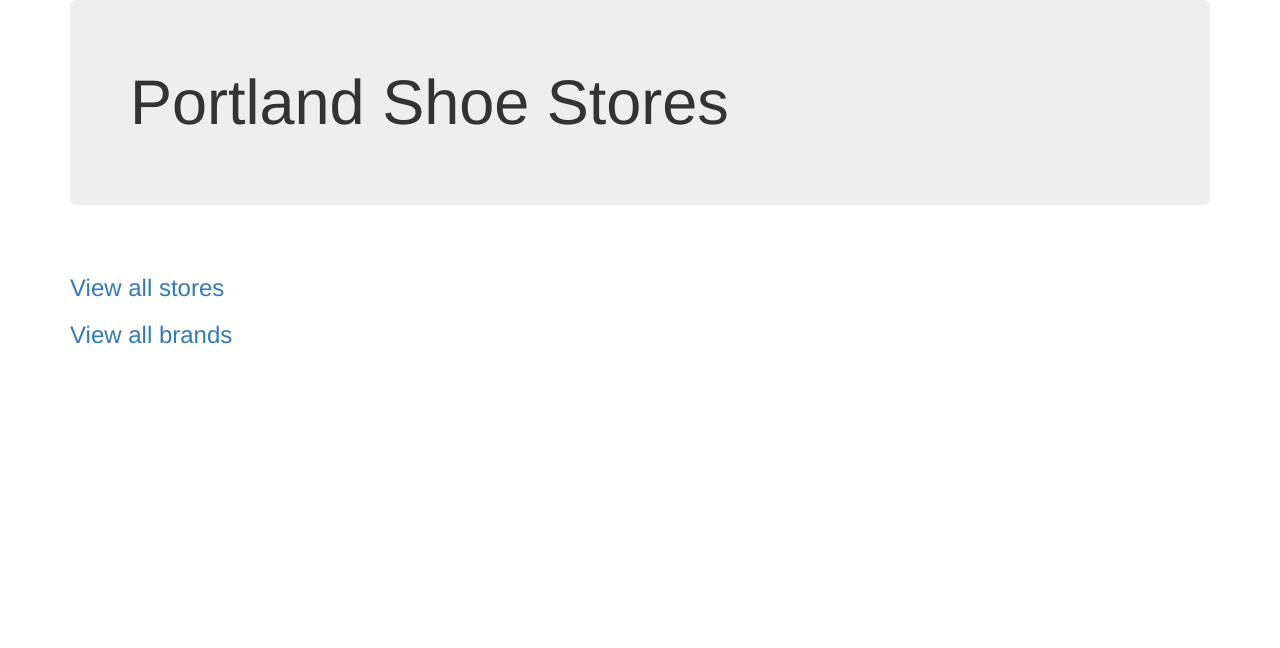
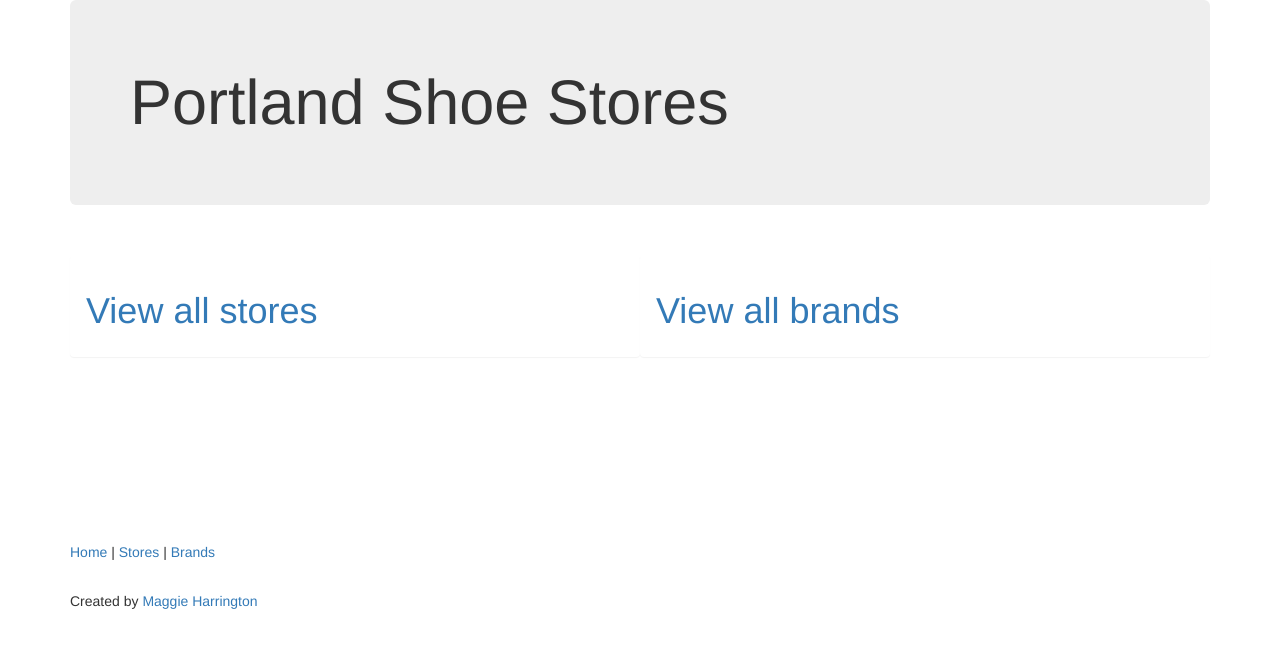
Before and after one commit to maggie-harrington/php-week4-shoe-store, a PHP site: template views/index.html.twig in a window 1280 px wide. Shown: the top 648 px of the page. Run offline with PHP 8.4, Linux system fonts and the light colour scheme; the template is opened without the code that fills it, so the values that code supplies are empty; some libraries are stand-ins or nearby versions.

Commit message:
create template page using twig blocks and modify index to extend template

```diff
--- a/views/index.html.twig
+++ b/views/index.html.twig
@@ -1,17 +1,9 @@
-<!DOCTYPE html>
-<html>
-    <head>
-        <meta charset="utf-8">
-        <link rel='stylesheet' href='https://maxcdn.bootstrapcdn.com/bootstrap/3.3.1/css/bootstrap.min.css'>
-        <title>Portland Shoe Stores</title>
-    </head>
-    <body>
-        <div class='container'>
-            <div class='jumbotron'>
-                <h1>Portland Shoe Stores<h1>
-            </div><br>
-            <h3><a href='/stores'>View all stores</a></h3>
-            <h3><a href='/brands'>View all brands</a></h3>
-        </div>
-    </body>
-</html>
+{% extends 'template.html.twig' %}
+
+{% block left %}
+    <h1><a href='/stores'>View all stores</a></h1>
+{% endblock %}
+
+{% block right %}
+    <h1><a href='/brands'>View all brands</a></h1>
+{% endblock %}
--- /dev/null
+++ b/views/template.html.twig
@@ -0,0 +1,36 @@
+<!DOCTYPE html>
+<html>
+    <head>
+        <meta charset="utf-8">
+        <link rel='stylesheet' href='https://maxcdn.bootstrapcdn.com/bootstrap/3.3.1/css/bootstrap.min.css'>
+        <title>Portland Shoe Stores</title>
+    </head>
+    <body>
+        <div class='container'>
+            <div class='jumbotron'>
+                <h1>Portland Shoe Stores<h1>
+            </div><br>
+
+            <div class='col-lg-6 panel panel-body'>
+                {% block left %}
+
+                {% endblock %}
+            </div>
+
+            <div class='col-lg-6 panel panel-body'>
+                {% block right %}
+
+                {% endblock %}
+            </div>
+
+            <br><br><br><br><br><br><br><br><br><br><br><br><br><br>
+
+            <h5><span><a href='/'>Home</a></span> |
+                <span><a href='/stores'>Stores</a></span> |
+                <span><a href='/brands'>Brands</a></h5></span>
+            </h5><br>
+
+            <footer>Created by <a href="https://github.com/maggie-harrington">Maggie Harrington</a></footer>
+        </div>
+    </body>
+</html>
```
